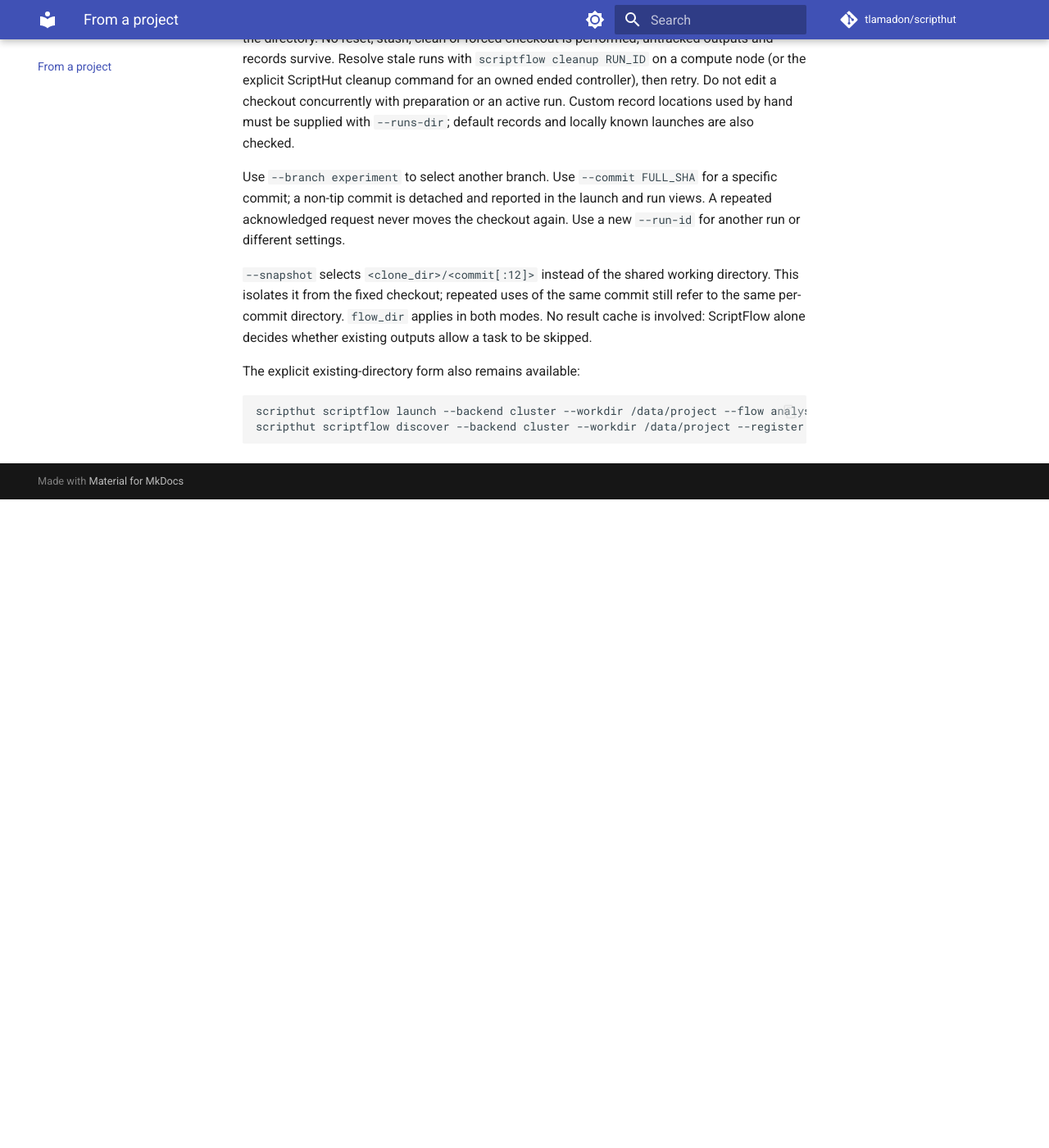
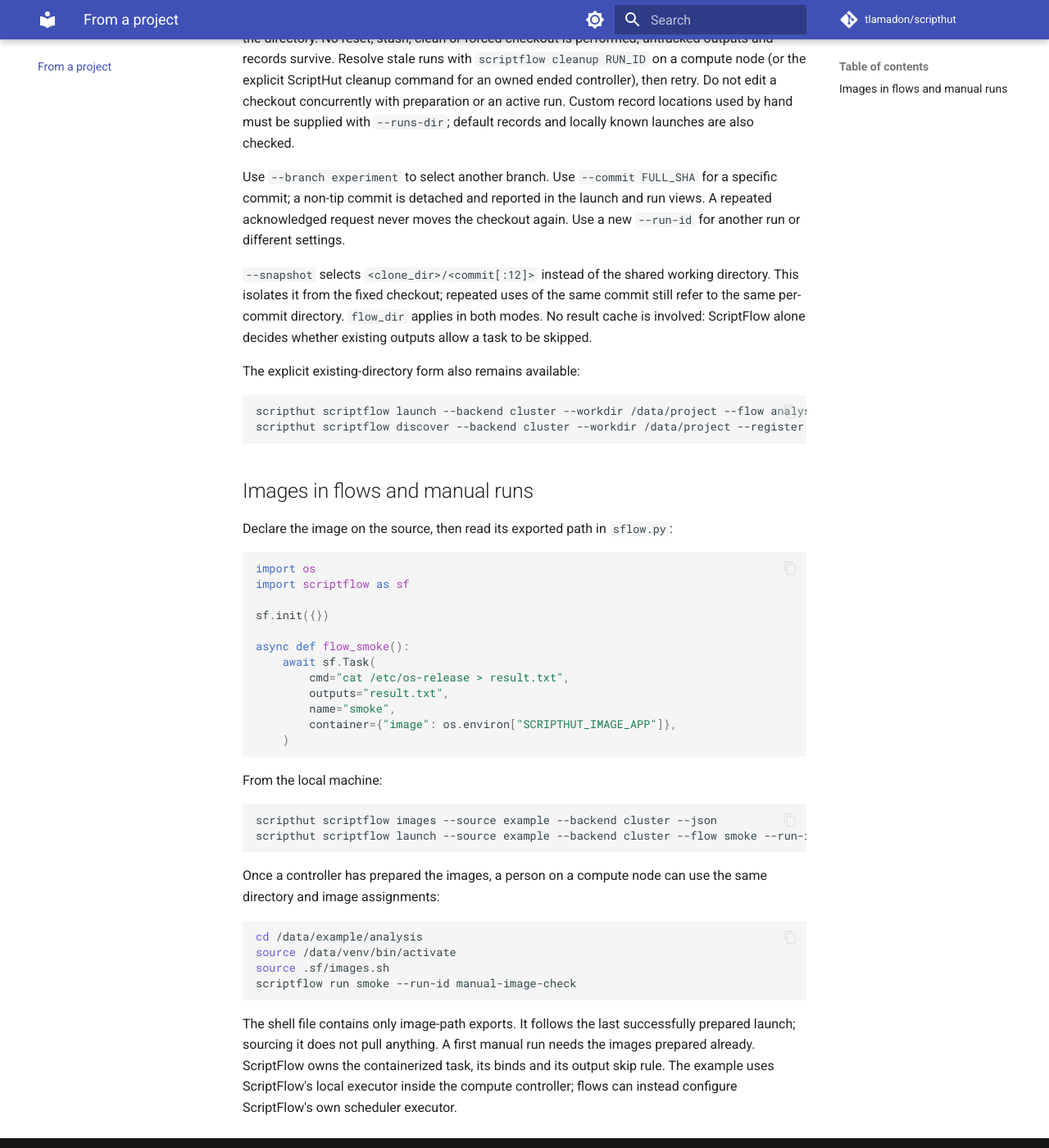
Before and after one commit to tlamadon/scripthut, an MkDocs documentation site: the page built from docs/from-a-project.md, in a window 1280 px wide and 1400 px high, scrolled down 1159 px. Shown: the whole window at 82% size. Built offline with MkDocs 1.6.1 and Material for MkDocs 9.7.7, drawn with Linux system fonts in a browser that asks for light colours; comment, search, counter and statistics services are not loaded; the version menu is left out; before the commit the page ends 1768 px from its top, so only the background shows below that.

Commit message:
Document source images and manual container workflows

````diff
--- a/docs/from-a-project.md
+++ b/docs/from-a-project.md
@@ -61,3 +61,45 @@ The explicit existing-directory form also remains available:
 scripthut scriptflow launch --backend cluster --workdir /data/project --flow analysis --run-id manual-project --json
 scripthut scriptflow discover --backend cluster --workdir /data/project --register
 ```
+
+## Images in flows and manual runs
+
+Declare the image on the source, then read its exported path in `sflow.py`:
+
+```python
+import os
+import scriptflow as sf
+
+sf.init({})
+
+async def flow_smoke():
+    await sf.Task(
+        cmd="cat /etc/os-release > result.txt",
+        outputs="result.txt",
+        name="smoke",
+        container={"image": os.environ["SCRIPTHUT_IMAGE_APP"]},
+    )
+```
+
+From the local machine:
+
+```sh
+scripthut scriptflow images --source example --backend cluster --json
+scripthut scriptflow launch --source example --backend cluster --flow smoke --run-id image-check --json
+```
+
+Once a controller has prepared the images, a person on a compute node can use the
+same directory and image assignments:
+
+```sh
+cd /data/example/analysis
+source /data/venv/bin/activate
+source .sf/images.sh
+scriptflow run smoke --run-id manual-image-check
+```
+
+The shell file contains only image-path exports. It follows the last successfully
+prepared launch; sourcing it does not pull anything. A first manual run needs the
+images prepared already. ScriptFlow owns the containerized task, its binds and its
+output skip rule. The example uses ScriptFlow's local executor inside the compute
+controller; flows can instead configure ScriptFlow's own scheduler executor.
--- a/scripthut.example.yaml
+++ b/scripthut.example.yaml
@@ -8,6 +8,9 @@ backends:
       key_path: ~/.ssh/id_ed25519
       known_hosts: ~/.ssh/known_hosts
     clone_dir: /data/repos
+    # image_dir: /data/images  # default: <backend clone_dir>/images
+    # registry_user: alice
+    # registry_token_file: /data/local-secrets/registry-token
     env_groups:
       scriptflow:
         - init: source /data/venv/bin/activate
@@ -27,6 +30,9 @@ sources:
     # Default workdir: /data/repos/.worktrees/source-example
     # workdir: /data/example
     flow_dir: .
+    # images:
+    #   - name: app
+    #     ref_file: image.ref  # committed registry reference pinned by sha256 digest
 
 settings:
   poll_interval: 60
````
Also changed, not shown: README.md (+5 -0 lines), docs/cli.md (+10 -0 lines), docs/configuration/index.md (+61 -0 lines), docs/scriptflow.md (+7 -0 lines), 1 other file.
